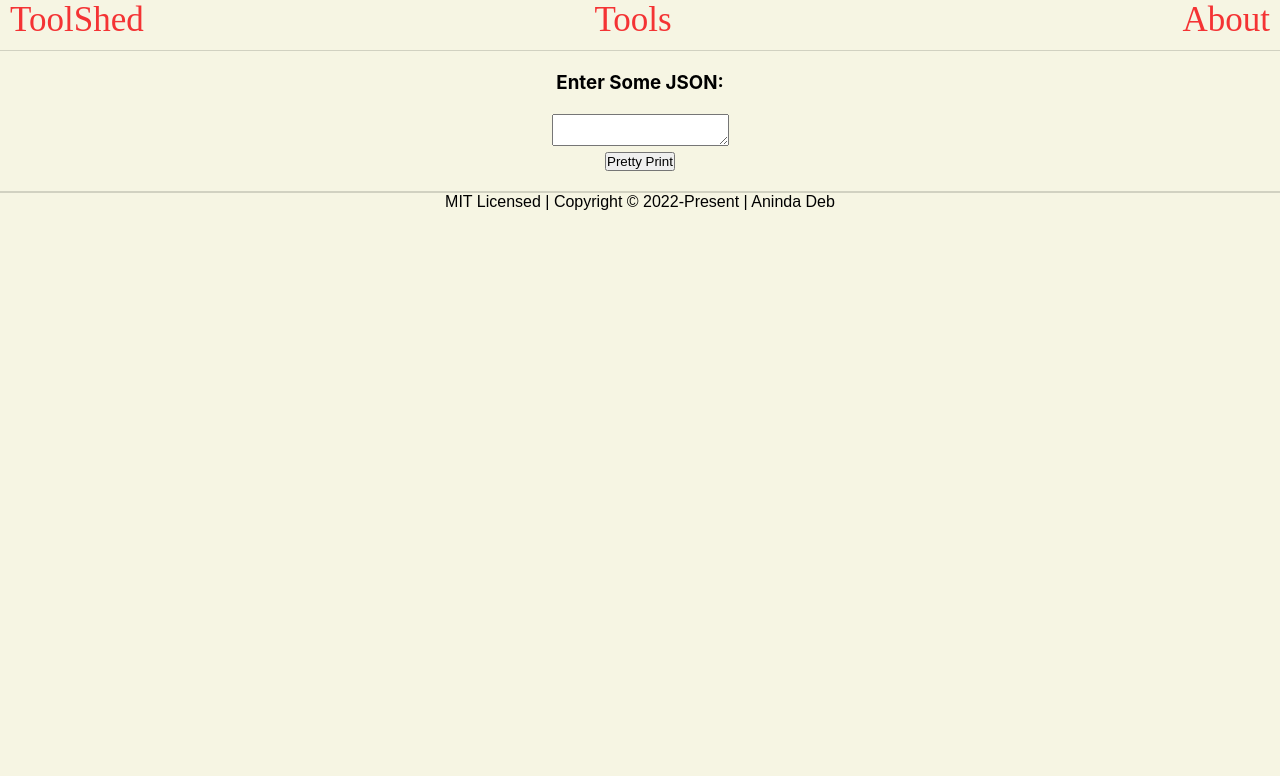
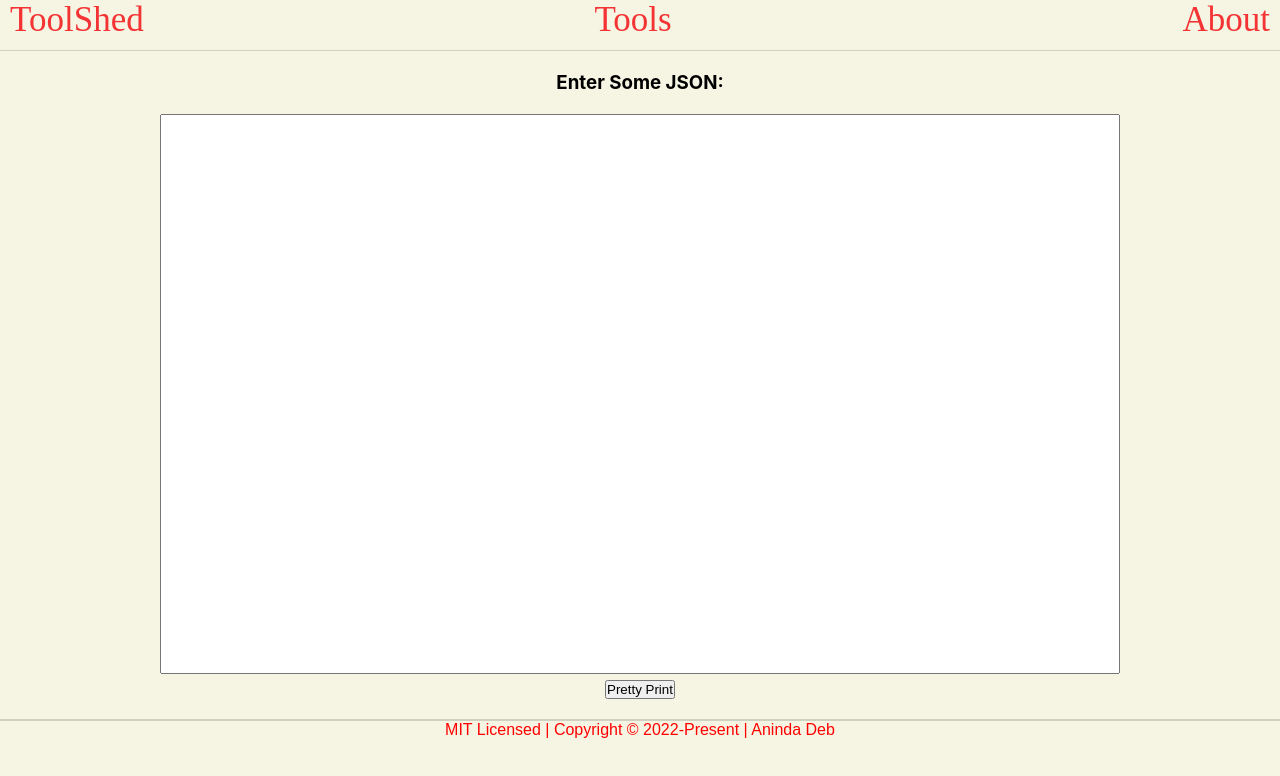
Before and after one commit to baconenggsandcheese/toolshed, a React (Vite) app: page /tool_1 in a window 1280 px wide. Shown: the top 776 px of the page. Built offline with nearby package versions, Linux system fonts and the light colour scheme.

Commit message:
some minor updates

```diff
--- a/src/App.css
+++ b/src/App.css
@@ -8,10 +8,7 @@
 html{
   background-color: #f6f5e3;
   overflow-x: hidden;
-}
-/*Header Section*/
-header{
-  float: center;
+  height: 100%;
 }
 a{
   text-decoration: none;
--- a/src/App.jsx
+++ b/src/App.jsx
@@ -1,21 +1,48 @@
+import React, {useState, useEffect} from 'react';
 import './App.css'
 import Lines from './components/Lines'
 import Navbar from './components/Navbar'
 import Footer from './components/Footer'
 import Landing from './components/Landing'
 
-
+function useWindowSize() {
+	const [Size, setSize] = useState([window.innerHeight, window.innerWidth]);
+	useEffect(() => {
+		const handleResize = () => {
+			setSize([window.innerHeight, window.innerWidth]);
+		};
+		window.addEventListener("resize", handleResize);
+		return () => {
+			window.removeEventListener("resize", handleResize);
+		};
+	}, []);
+	return Size;
+}
 
 function App() {
+	const [height, width] = useWindowSize();
+	if(width<=820){
+		return(
+			<>
+				<div className="container">Unsupported device</div>
+			</>
+		)
+	}
+	else{
 		return (
 			<>
-			<Navbar/>
+				{/* height:{height}, width:{width}, */}
+				<body>
+					<Navbar />
 					<Lines />
 					<Landing />
 					<Lines />
 					<Footer />
+				</body>
 			</>
 		)
 	}
 
+}
+
 export default App
--- a/src/components/Footer.css
+++ b/src/components/Footer.css
@@ -1,6 +1,10 @@
 /* Styles for the footer Section*/
-footer{
+.footer{
+  margin-top: auto;
+  align-items: center;
   text-align: center;
   font-family: "Poppins", sans-serif;
   font-size: 16px;
+  color: red;
+  /* background-color: #f5f5f5; */
 }
--- a/src/components/Footer.jsx
+++ b/src/components/Footer.jsx
@@ -1,11 +1,11 @@
 import './Footer.css'
 export default function Footer() {
     return (
-        <footer>
+        <div class="footer">
             <hr />
             <info>
                 MIT Licensed | Copyright © 2022-Present | Aninda Deb
             </info>
-        </footer>
+        </div>
     )
 }
--- a/src/routes/Tool_1.css
+++ b/src/routes/Tool_1.css
@@ -1,8 +1,9 @@
-#textboxid
+#textarea
 {
-    height:250px;
-    width: 700px;
+    height: 35rem;
+    width: 60rem;
     font-size:14pt;
+    resize:none;
 }
 
 #json-pretty{
@@ -12,5 +13,4 @@
 }
 #json-pretty:hover{
     color:#f3bc36;
-  background-color: #102C4E;
 }
--- a/src/routes/Tool_1.tsx
+++ b/src/routes/Tool_1.tsx
@@ -4,7 +4,7 @@ import Navbar from '../components/Navbar'
 import Footer from '../components/Footer'
 import * as PropTypes from 'prop-types'
 import * as React from 'react'
-import { useState } from 'react'
+import { useState, useEffect } from 'react'
 
 interface ITheme { [key: string]: string; }
 interface IProps extends React.HTMLAttributes<HTMLElement> {
@@ -95,8 +95,6 @@ class JSONPretty extends React.Component<IProps, {}> {
         };
 
         let obj = data || json;
-
-        // See https://facebook.github.io/react/warnings/unknown-prop.html
         if (typeof obj === 'string') {
             try {
                 obj = JSON.parse(obj);
@@ -153,7 +151,6 @@ class JSONPretty extends React.Component<IProps, {}> {
             .replace(/</g, '&lt;').replace(/>/g, '&gt;')
             .replace(regLine, this._replace.bind(null, theme, styles));
     }
-
     // Formatting Function
     private _replace(theme: ITheme, styles: any, match: any, ind: string, key: string, val: string, tra: string) {
         const spanEnd = '</span>';
@@ -179,6 +176,20 @@ class JSONPretty extends React.Component<IProps, {}> {
     }
 }
 
+function useWindowSize() {
+    const [Size, setSize] = useState([window.innerHeight, window.innerWidth]);
+    useEffect(() => {
+        const handleResize = () => {
+            setSize([window.innerHeight, window.innerWidth]);
+        };
+        window.addEventListener("resize", handleResize);
+        return () => {
+            window.removeEventListener("resize", handleResize);
+        };
+    }, []);
+    return Size;
+}
+
 export default function Tool_2() {
     // Function for I/O
     const [data, setData] = useState(null)
@@ -188,6 +199,15 @@ export default function Tool_2() {
         setPrint(false)
     }
     // End of function
+    const [height, width] = useWindowSize();
+    if (width <= 820) {
+        return (
+            <>
+                <div className="container">Unsupported device</div>
+            </>
+        )
+    }
+    else{
     return (
         <>
             <Navbar />
@@ -195,11 +215,11 @@ export default function Tool_2() {
             <br />
             <h3>Enter Some JSON: </h3>
             <br />
-            <textarea onChange={parse} />
+            <textarea id="textarea" onChange={parse} />
             <br />
             <button onClick={() => setPrint(true)}>Pretty Print</button>
             <br />
-            { /*{ Printing function */
+            { /*Printing function */
                 print ?
                     <>
                         <h3>Prettyfied data: </h3>
@@ -212,4 +232,5 @@ export default function Tool_2() {
             <Footer />
         </>
     )
+    }
 }
--- a/src/routes/Tools.jsx
+++ b/src/routes/Tools.jsx
@@ -1,10 +1,34 @@
+import React, { useState, useEffect } from 'react';
 import './Tools.css'
 import Lines from '../components/Lines'
 import Navbar from '../components/Navbar'
 import Footer from '../components/Footer'
 import { Link } from 'react-router-dom'
 
+function useWindowSize() {
+    const [Size, setSize] = useState([window.innerHeight, window.innerWidth]);
+    useEffect(() => {
+        const handleResize = () => {
+            setSize([window.innerHeight, window.innerWidth]);
+        };
+        window.addEventListener("resize", handleResize);
+        return () => {
+            window.removeEventListener("resize", handleResize);
+        };
+    }, []);
+    return Size;
+}
+
 export default function Tools() {
+    const [height, width] = useWindowSize();
+    if (width <= 820) {
+        return (
+            <>
+                <div className="container">Unsupported device</div>
+            </>
+        )
+    }
+    else{
     return (
         <>
         <Navbar/>
@@ -45,4 +69,5 @@ export default function Tools() {
         <Footer/>
         </>
     )
+    }
 }
```
Lines whose indentation alone changed are shown as unchanged.
